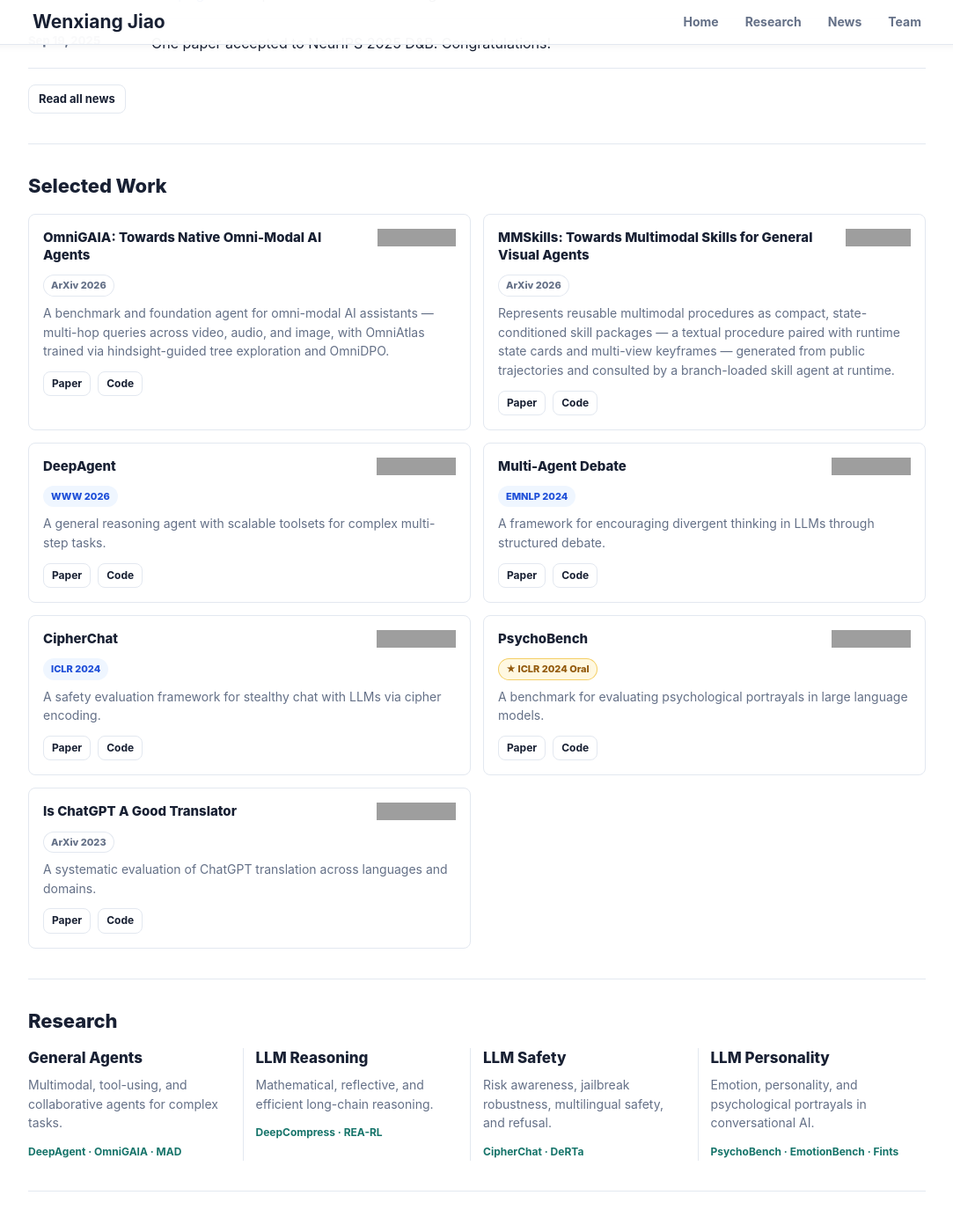
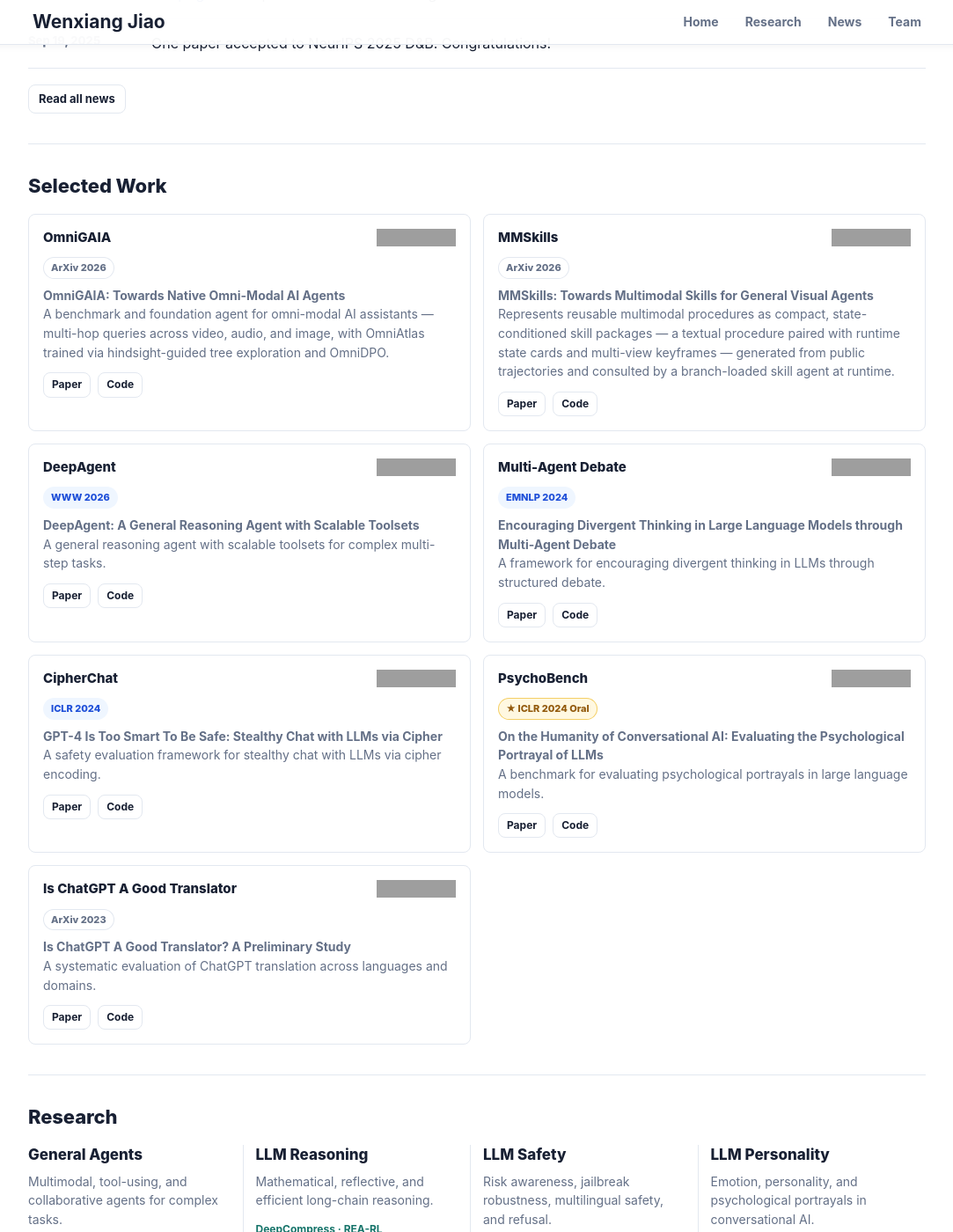
Before and after one commit to wxjiao/wxjiao.github.io, a Jekyll site: the page built from _pages/home.md, in a window 1280 px wide and 1400 px high, scrolled down 1044 px, cut to the strip 0-1400 px from the top of the window. Shown: the whole strip at 88% size, without its empty margins (98-1181 px from the left). Built offline with Jekyll 4.4.1, drawn with Linux system fonts in a browser that asks for light colours; nearby versions of some CDN libraries; grey boxes are pictures that could not be loaded.

Commit message:
Normalize Selected Work cards: short codename title + paper title row
Card title uses the project codename (OmniGAIA, MMSkills, etc.); paper
title is rendered above the description in a new .project-paper-title row.

Co-Authored-By: Claude Opus 4.7 <noreply@anthropic.com>

```diff
--- a/_data/projects.yml
+++ b/_data/projects.yml
@@ -1,17 +1,19 @@
-- name: "OmniGAIA: Towards Native Omni-Modal AI Agents"
+- name: OmniGAIA
   url: https://github.com/RUC-NLPIR/OmniGAIA
   repo: RUC-NLPIR/OmniGAIA
   venue: ArXiv 2026
   tone: preprint
   paper: https://arxiv.org/abs/2602.22897
+  paper_title: "OmniGAIA: Towards Native Omni-Modal AI Agents"
   description: A benchmark and foundation agent for omni-modal AI assistants — multi-hop queries across video, audio, and image, with OmniAtlas trained via hindsight-guided tree exploration and OmniDPO.
 
-- name: "MMSkills: Towards Multimodal Skills for General Visual Agents"
+- name: MMSkills
   url: https://github.com/DeepExperience/MMSkills
   repo: DeepExperience/MMSkills
   venue: ArXiv 2026
   tone: preprint
   paper: https://arxiv.org/abs/2605.13527
+  paper_title: "MMSkills: Towards Multimodal Skills for General Visual Agents"
   description: Represents reusable multimodal procedures as compact, state-conditioned skill packages — a textual procedure paired with runtime state cards and multi-view keyframes — generated from public trajectories and consulted by a branch-loaded skill agent at runtime.
 
 - name: DeepAgent
@@ -20,6 +22,7 @@
   venue: WWW 2026
   tone: conf
   paper: https://arxiv.org/abs/2510.21618
+  paper_title: "DeepAgent: A General Reasoning Agent with Scalable Toolsets"
   description: A general reasoning agent with scalable toolsets for complex multi-step tasks.
 
 - name: Multi-Agent Debate
@@ -28,6 +31,7 @@
   venue: EMNLP 2024
   tone: conf
   paper: https://arxiv.org/abs/2305.19118
+  paper_title: Encouraging Divergent Thinking in Large Language Models through Multi-Agent Debate
   description: A framework for encouraging divergent thinking in LLMs through structured debate.
 
 - name: CipherChat
@@ -36,6 +40,7 @@
   venue: ICLR 2024
   tone: conf
   paper: https://arxiv.org/abs/2308.06463
+  paper_title: "GPT-4 Is Too Smart To Be Safe: Stealthy Chat with LLMs via Cipher"
   description: A safety evaluation framework for stealthy chat with LLMs via cipher encoding.
 
 - name: PsychoBench
@@ -44,6 +49,7 @@
   venue: ICLR 2024 Oral
   tone: oral
   paper: https://arxiv.org/abs/2310.01386
+  paper_title: "On the Humanity of Conversational AI: Evaluating the Psychological Portrayal of LLMs"
   description: A benchmark for evaluating psychological portrayals in large language models.
 
 - name: Is ChatGPT A Good Translator
@@ -52,4 +58,5 @@
   venue: ArXiv 2023
   tone: preprint
   paper: https://arxiv.org/abs/2301.08745
+  paper_title: "Is ChatGPT A Good Translator? A Preliminary Study"
   description: A systematic evaluation of ChatGPT translation across languages and domains.
--- a/_includes/spotlight-projects.html
+++ b/_includes/spotlight-projects.html
@@ -8,6 +8,7 @@
       </a>
     </div>
     <span class="project-tag project-tag-{{ project.tone }}">{{ project.venue }}</span>
+    {% if project.paper_title %}<p class="project-paper-title">{{ project.paper_title }}</p>{% endif %}
     <p>{{ project.description }}</p>
     <div class="inline-links project-links">
       {% if project.paper %}<a href="{{ project.paper }}">Paper</a>{% endif %}
--- a/css/main.scss
+++ b/css/main.scss
@@ -437,6 +437,14 @@ img {
   color: #475569;
 }
 
+.project-paper-title {
+  margin: 0 0 6px;
+  color: var(--text);
+  font-size: 14px;
+  font-weight: 700;
+  line-height: 1.4;
+}
+
 .project-links {
   margin-top: 12px;
 }
```
